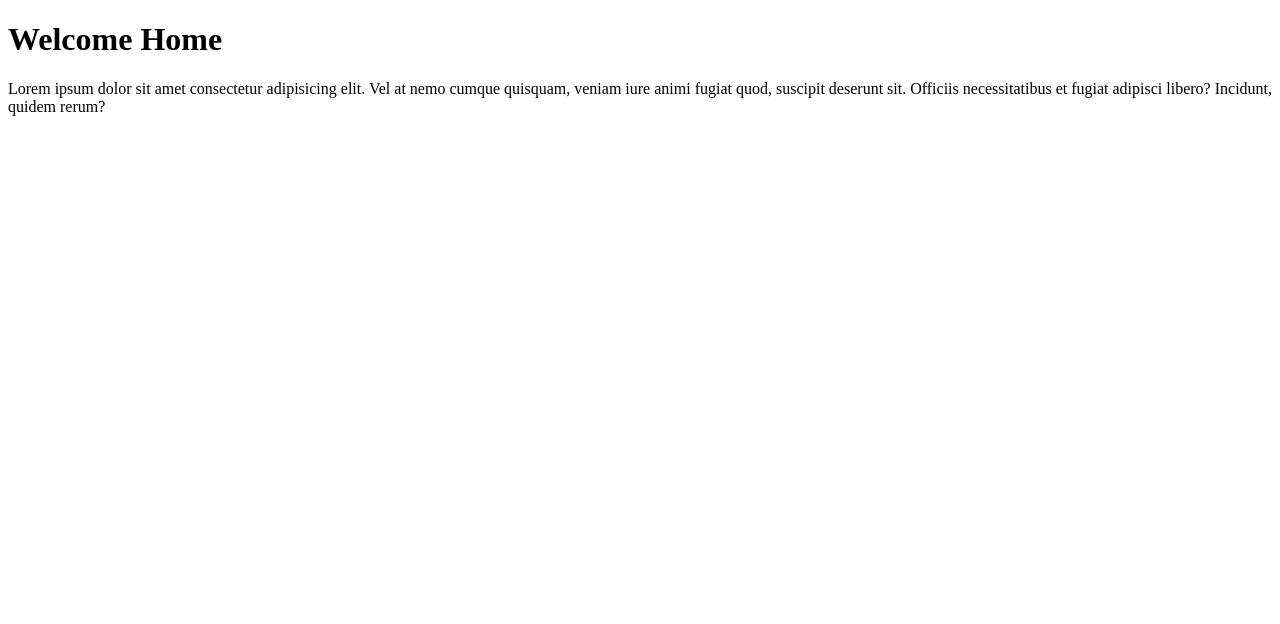
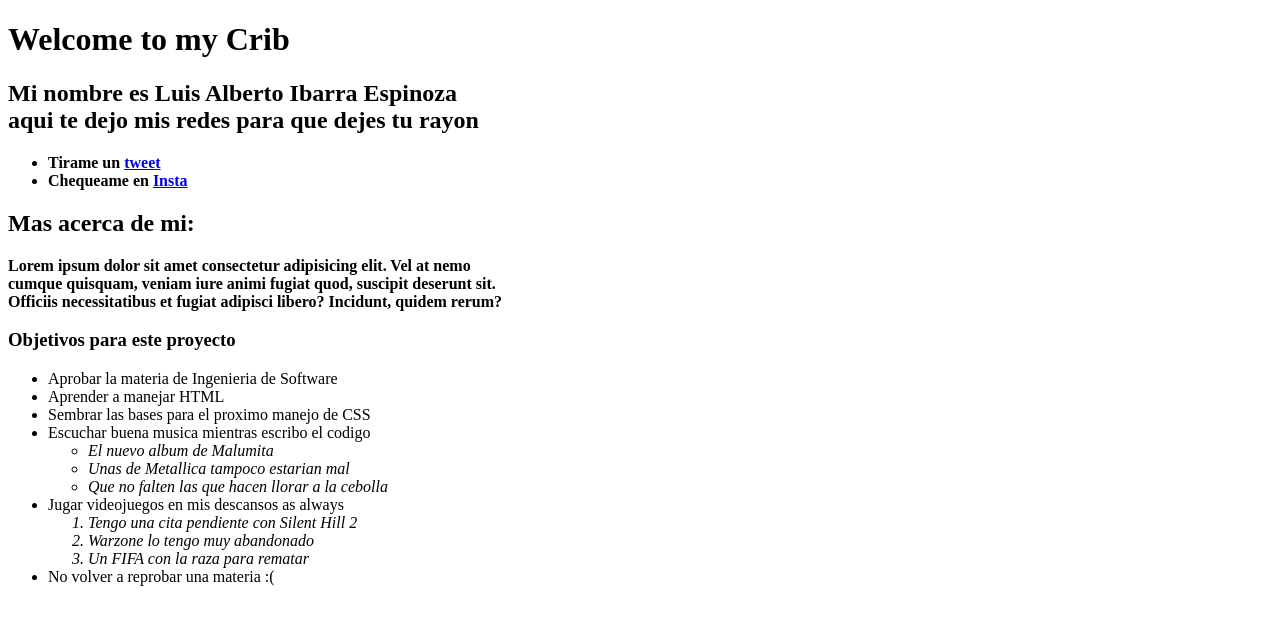
Before and after one commit to ibarraesx/ing-sw-paginaweb, a plain HTML site: page index.html in a window 1280 px wide. Drawn offline with Linux system fonts and the light colour scheme.

Commit message:
Agregue listas, links, etc...

```diff
--- a/index.html
+++ b/index.html
@@ -1,16 +1,48 @@
 <!DOCTYPE html>
 <html lang="es">
-    <head>
-        <meta charset="utf-8">
-        <meta name="author" content="Luis Alberto Ibarra Espinoza">
-        <meta name="email" content="aespinoza@uadec.edu.mx">
-        <title>Luis Ibarra's Page</title>
-    </head>
-    <body>
-        <h1>Welcome Home</h1>
-        <p>Lorem ipsum dolor sit amet consectetur adipisicing elit.
-        Vel at nemo cumque quisquam, veniam iure animi fugiat quod,
-        suscipit deserunt sit. Officiis necessitatibus et fugiat adipisci
-        libero? Incidunt, quidem rerum?</p>
-    </body>
+  <head>
+    <meta charset="utf-8" />
+    <meta name="author" content="Luis Alberto Ibarra Espinoza" />
+    <meta name="email" content="aespinoza@uadec.edu.mx" />
+    <title>Luis Ibarra's Page</title>
+  </head>
+  <body>
+    <h1>Welcome to my Crib</h1>
+    <h2>Mi nombre es Luis Alberto Ibarra Espinoza <br>
+    aqui te dejo mis redes para que dejes tu rayon</h2>
+    <b>
+        <ul>
+        <li>Tirame un <a href="http://www.twitter.com/luisibarrae" target="_blank">tweet</a></li>
+        <li>Chequeame en <a href="http://www.instagram.com/luisibarraes" target="_blank">Insta</a></li>
+        </ul>
+        <h2>Mas acerca de mi:</h2>
+        <p>
+        Lorem ipsum dolor sit amet consectetur adipisicing elit. Vel at nemo
+        <br />
+        cumque quisquam, veniam iure animi fugiat quod, suscipit deserunt sit.
+        <br />
+        Officiis necessitatibus et fugiat adipisci libero? Incidunt, quidem
+        rerum?
+      </p>
+    </b>
+    <h3>Objetivos para este proyecto</h3>
+    <ul>
+      <li>Aprobar la materia de Ingenieria de Software</li>
+      <li>Aprender a manejar HTML</li>
+      <li>Sembrar las bases para el proximo manejo de CSS</li>
+      <li>Escuchar buena musica mientras escribo el codigo</li>
+      <ul><i>
+        <li>El nuevo album de Malumita</li>
+        <li>Unas de Metallica tampoco estarian mal</li>
+        <li>Que no falten las que hacen llorar a la cebolla</li>
+      </ul></i>
+      <li>Jugar videojuegos en mis descansos as always</li>
+      <ol><i>
+        <li>Tengo una cita pendiente con Silent Hill 2</li>
+        <li>Warzone lo tengo muy abandonado</li>
+        <li>Un FIFA con la raza para rematar</li>
+      </ol></i>
+      <li>No volver a reprobar una materia :(</li>
+    </ul>
+  </body>
 </html>
```
